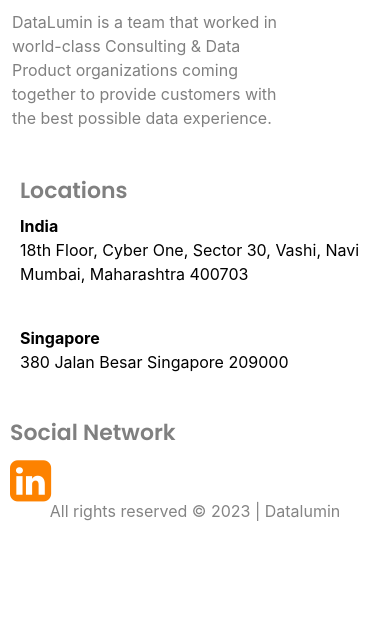
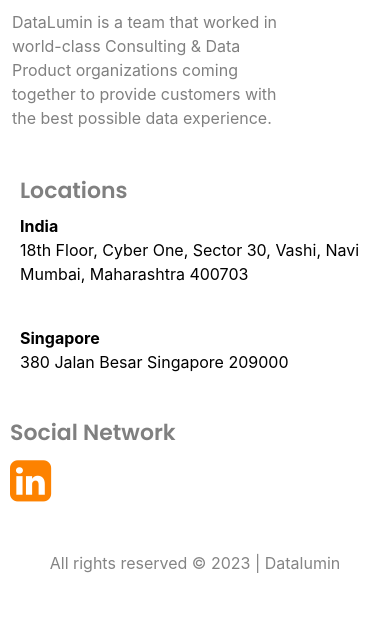
Before and after one commit to kalpesh12-hub/DataLumin.com, a website: page index.html in a window 390 px wide. Shown: the part 4074-4692 px from the top of the page. Drawn offline with nearby package versions, Linux system fonts and the light colour scheme.

Commit message:
Add files via upload

```diff
--- a/index.css
+++ b/index.css
@@ -973,6 +973,7 @@
   width: 100%;
   padding-top: 40px;
   padding-bottom: 40px;
+  margin-top: 87px;
 }
 
 footer.wst-footer.footer-2 {
@@ -993,7 +994,7 @@
   }
 
   footer.wst-footer.footer-2 {
-    height: 850px;
+    height: 917px;
   }
 
   .copyrights {
```
